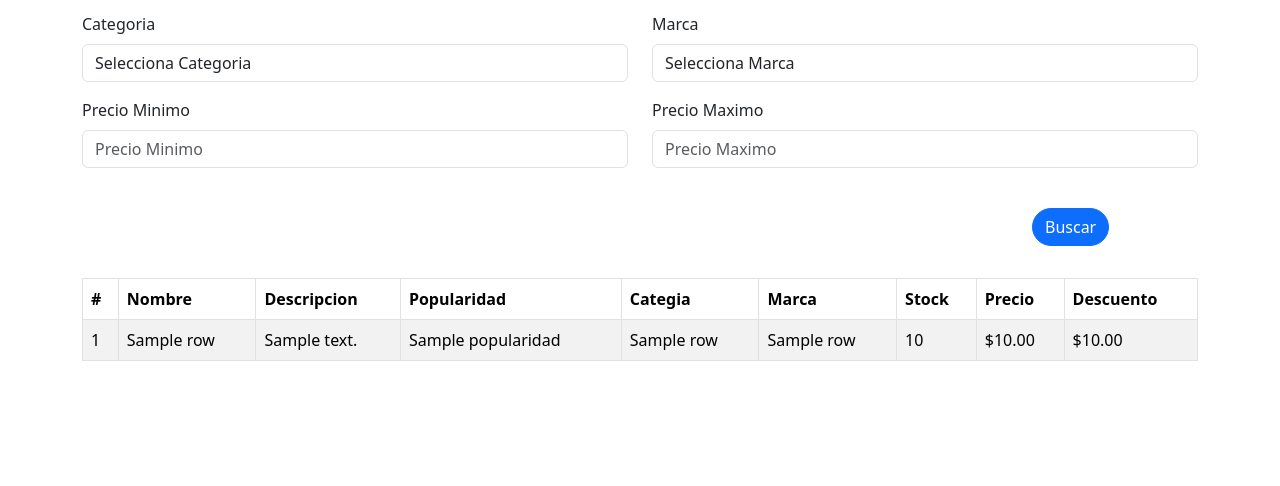
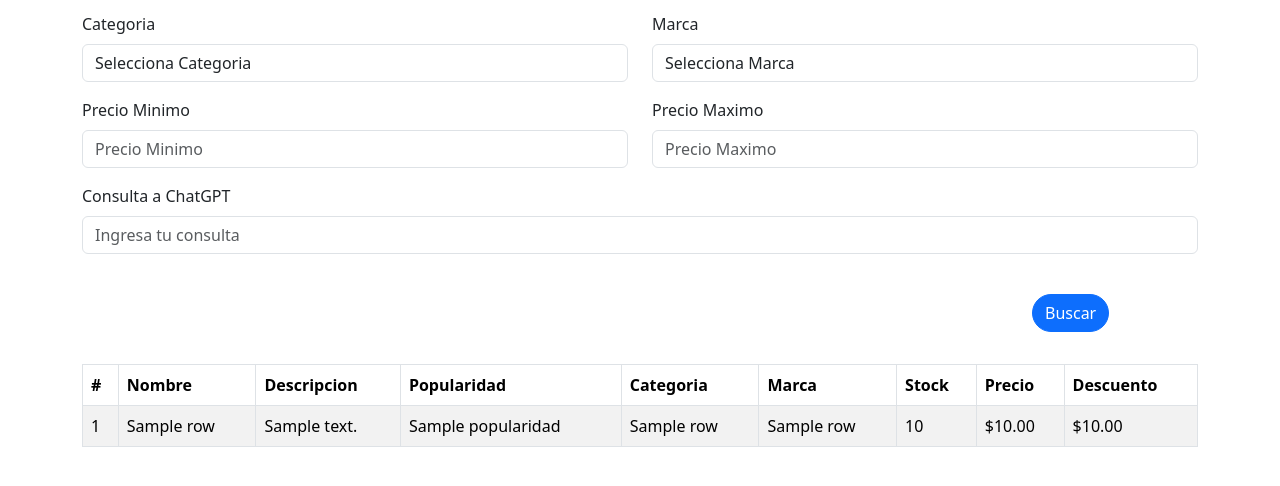
Before and after one commit to YeltsinBL/ApiSearchProductChatGPT, a Flask app: template templates/index.html in a window 1280 px wide. Shown: the part 248-734 px from the top of the page. Run offline with Flask 3, Linux system fonts and the light colour scheme; the template is opened without the code that fills it: most values are stand-ins (such as "Sample title", 1, 10 or a date in 2020).

Commit message:
Nuevo campo para las consultas a ChatGPT

```diff
--- a/static/script.js
+++ b/static/script.js
@@ -1,18 +1,20 @@
 async function buscadorTableMedicion(tableId) {
-  let nombre,categoria_id, marca_id, precio_min, precio_max, url;
-  url = "/product";
+  let nombre,categoria_id, marca_id, precio_min, precio_max, consulta;
+  // url = "/product";
   nombre = document.getElementById("search_text").value
   categoria_id = document.getElementById("search_filter_category").value
   marca_id = document.getElementById("search_filter_brand").value
   precio_min = document.getElementById("search_text_min").value
   precio_max = document.getElementById("search_text_max").value
-  console.log(nombre,categoria_id, marca_id, precio_min, precio_max)
+  consulta = document.getElementById("consulta").value
+  console.log(nombre,categoria_id, marca_id, precio_min, precio_max, consulta)
   let query=""
   if(nombre != "") query +=`nombre=${nombre}&`
   if(categoria_id != "") query +=`categoria_id=${categoria_id}&`
   if(marca_id != "") query +=`marca_id=${marca_id}&`
   if(precio_min != "") query +=`precio_min=${precio_min}&`
   if(precio_max != "") query +=`precio_max=${precio_max}&`
+  if(consulta != "") query +=`consulta=${consulta}&`
   console.log(query)
 
   try {
--- a/templates/index.html
+++ b/templates/index.html
@@ -50,6 +50,12 @@
             </label>
             <input type="text" name="search_text_max" id="search_text_max" class="form-control" placeholder="Precio Maximo">
         </div>
+        <div class="py-2">
+          <label for="medicion_inicio" class="form-label">
+              Consulta a ChatGPT
+          </label>
+          <input type="text" name="consulta" id="consulta" class="form-control" placeholder="Ingresa tu consulta">
+        </div>
         <div class="col-md-2 mt-4 py-2">
           <button type="submit" class="btn rounded-pill btn-primary" onclick="buscar('tbl_productos')">
             Buscar
@@ -72,7 +78,7 @@
                 <th>Nombre</th>
                 <th>Descripcion</th>
                 <th>Popularidad</th>
-                <th>Categia</th>
+                <th>Categoria</th>
                 <th>Marca</th>
                 <th>Stock</th>
                 <th>Precio</th>
@@ -86,7 +92,7 @@
                 <td>{{row.nombre}}</td>
                 <td>{{row.descripcion}}</td>
                 <td>{{row.popularidad}}</td>
-                <td>{{row.categianombre}}</td>
+                <td>{{row.categorianombre}}</td>
                 <td>{{row.marcanombre}}</td>
                 <td>{{row.stock}}</td>
                 <td>{{ "$%.2f"|format(row.precio) }}</td>
--- a/templates/response.html
+++ b/templates/response.html
@@ -4,7 +4,7 @@
   <td>{{row.nombre}}</td>
   <td>{{row.descripcion}}</td>
   <td>{{row.popularidad}}</td>
-  <td>{{row.categianombre}}</td>
+  <td>{{row.categorianombre}}</td>
   <td>{{row.marcanombre}}</td>
   <td>{{row.stock}}</td>
   <td>{{ "$%.2f"|format(row.precio) }}</td>
```
